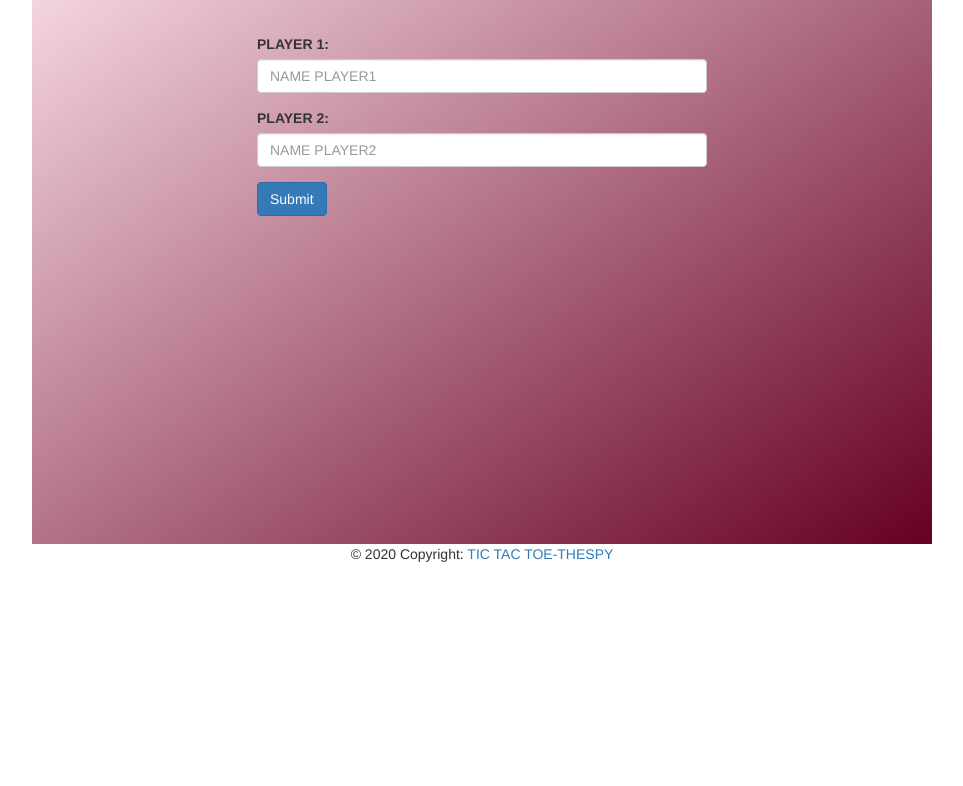
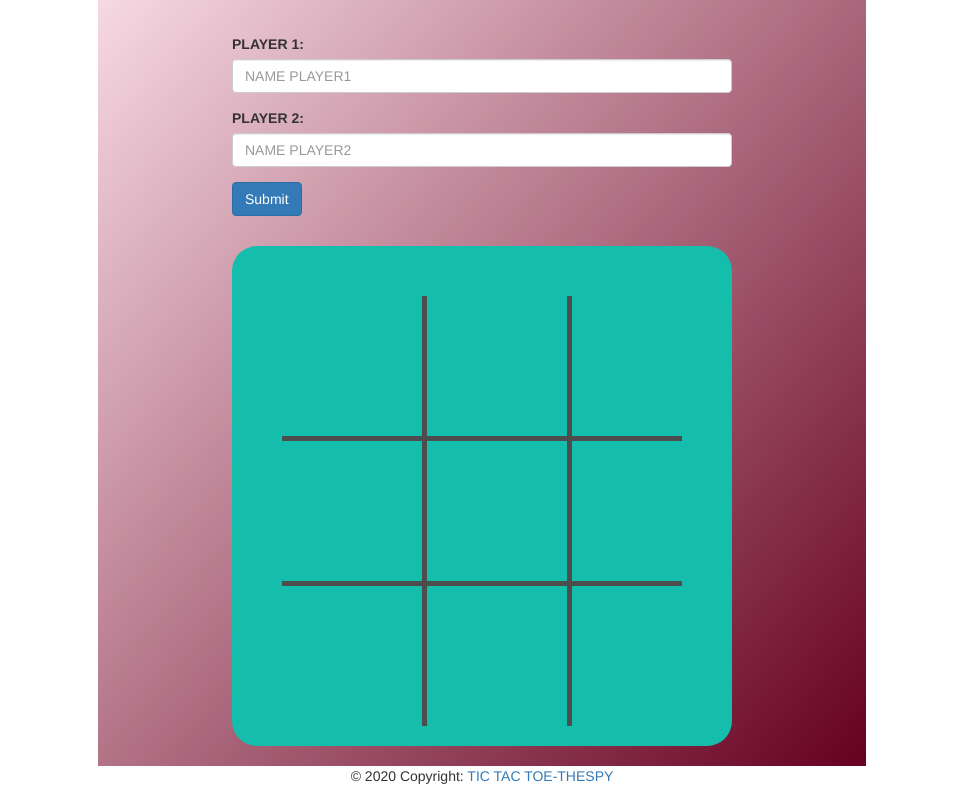
Before and after one commit to Abdoulaye-Thespy/Tic-Tac-Toe-JS, a plain HTML site: page index.html in a window 1280 px wide. Shown: the part 148-934 px from the top of the page, without its empty margins (158-1121 px from the left). Before the commit the page ends 800 px from the top, so only its background shows below. Drawn offline with nearby package versions, Linux system fonts and the light colour scheme.

Commit message:
styled game board

```diff
--- a/dom.js
+++ b/dom.js
@@ -16,6 +16,21 @@ const welcome = () => {
     </div>
     <button type="submit" class="btn btn-primary" onclick="display.chooseSign()">Submit</button>
   </div>
+  <div class=" gameboard">
+
+    <div class="grid-game">
+   <div class="cell"> </div>
+   <div class="cell"> </div>
+   <div class="cell"> </div>
+   <div class="cell"> </div>
+   <div class="cell"> </div>
+   <div class="cell"> </div>
+   <div class="cell"> </div>
+   <div class="cell"> </div>
+   <div class="cell"> </div>
+  </div>
+
+  </div>
   `;
 };
 
@@ -31,6 +46,21 @@ console.log (playerOne, playerTwo);
   <button type="submit" class="btn btn-primary" onclick="display.gameBoard()">NEXT</button>
   <h6>Click to start the game<h6>
   </div>
+  <div class=" gameboard">
+
+    <div class="grid-game">
+   <div class="cell"> </div>
+   <div class="cell"> </div>
+   <div class="cell"> </div>
+   <div class="cell"> </div>
+   <div class="cell"> </div>
+   <div class="cell"> </div>
+   <div class="cell"> </div>
+   <div class="cell"> </div>
+   <div class="cell"> </div>
+  </div>
+
+  </div>
 
   `;
 
@@ -38,7 +68,30 @@ console.log (playerOne, playerTwo);
 
 const gameBoard = () => {
  cont.innerHTML = `
-  <h1 class="head"> GAME BOARD </h1>
+  <h1 class="head"> SCORE </h1>
+  <div class=" gameboard">
+
+  <div class="status_reset">
+
+   <div class="status"> Abdoulaye is next</div>
+   <div class="reset"> Reset</div>
+  </div>
+
+    <div class="grid-game">
+   <div class="cell"></div>
+   <div class="cell"> </div>
+   <div class="cell"> </div>
+   <div class="cell"> </div>
+   <div class="cell"> </div>
+   <div class="cell"> </div>
+   <div class="cell"> </div>
+   <div class="cell"> </div>
+   <div class="cell"> </div>
+  </div>
+
+  </div>
+
+
 
   `
 };
--- a/index.html
+++ b/index.html
@@ -52,6 +52,7 @@
 <!-- Footer -->
 
   <script type="text/javascript" src="dom.js"></script>
+  <script> display.gameBoard()</script>
   <script> display.welcome()</script>
 
   </body>
--- a/style.css
+++ b/style.css
@@ -1,18 +1,24 @@
+* {
+  box-sizing: border-box;
+  margin: 0;
+  padding: 0;
+}
+
 .navbar {
-  width: 900px;
+  width: 60%;
   margin: auto;
 }
 
 .game_board {
-  height: 80vh;
   background-image: linear-gradient(to bottom right, #ffe6ee,#660020);
-  width: 900px;
+  width: 60%;
   margin: auto;
+  padding: 0 0 2rem 0;
 }
 
 .form_div {
-  width: 50%;
-  margin: 5rem auto 0 auto;
+  width: 50rem;
+  margin: 5rem auto 3rem auto;
 }
 
 .head {
@@ -27,3 +33,34 @@
   font-size: 23px;
   padding: 2rem 0 2rem 0;
 }
+
+.gameboard {
+  background-color: #14BDAC;
+  height: 50rem;
+  width: 50rem;
+  margin: auto;
+  padding: 50px;
+  border-radius: 25px;
+}
+
+.status_reset {
+  display: flex;
+  font-size: 20px;
+  margin-top: 25px;
+  justify-content: space-around;
+}
+
+.grid-game {
+  background-color: #4d4d4d;
+  display: grid;
+  grid-template-columns: 1fr 1fr 1fr;
+  grid-gap: 5px;
+  justify-content: space-around;
+
+}
+
+.cell {
+  height: 140px;
+  width: 140px;
+  background-color: #14BDAC;
+}
```
